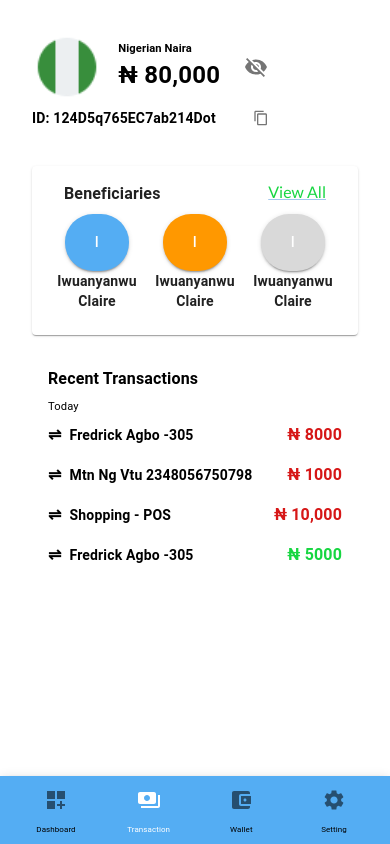
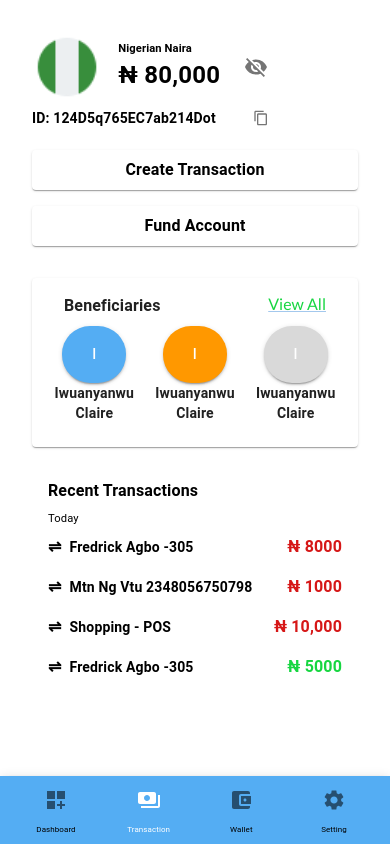
Before and after one commit to doseamp/web-frontend, a React (Create React App) app: page /transactions in a window 390 px wide. Built offline with nearby package versions, Linux system fonts and the light colour scheme; no server answers.

Commit message:
Adjusted mobile view for the transactions page

```diff
--- a/src/pages/Transactions.jsx
+++ b/src/pages/Transactions.jsx
@@ -45,12 +45,17 @@ const Transactions = () => {
         <Box sx={{ px: 4, py: 2, mt: { xs: 2, md: 4 } }}>
           <Box
             sx={{
+              mb: 4,
+            }}
+          >
+            <Box display="flex">
+              <Box
+                sx={{
                   width: {
                     xs: "75%",
                     md: "35%",
                     lg: "25%",
                   },
-              mb: 4,
                 }}
               >
                 <Box
@@ -75,6 +80,7 @@ const Transactions = () => {
                     <VisibilityOffIcon />
                   </IconButton>
                 </Box>
+
                 <Box display="flex" alignItems="center">
                   <Typography variant="body2" sx={{ fontWeight: "bold" }}>
                     ID: 124D5q765EC7ab214Dot
@@ -83,6 +89,65 @@ const Transactions = () => {
                     <ContentCopyIcon sx={{ fontSize: "1rem" }} />
                   </IconButton>
                 </Box>
+              </Box>
+
+              <Stack
+                direction="column"
+                sx={{ ml: "auto", display: { xs: "none", md: "flex" } }}
+                gap={2}
+              >
+                <Button sx={{ boxShadow: 1, p: 1 }}>
+                  <Typography
+                    sx={{
+                      fontWeight: "bold",
+                      textTransform: "capitalize",
+                      color: "#000000",
+                    }}
+                  >
+                    Create Transaction
+                  </Typography>
+                </Button>
+                <Button sx={{ boxShadow: 1, p: 1 }}>
+                  <Typography
+                    sx={{
+                      fontWeight: "bold",
+                      textTransform: "capitalize",
+                      color: "#000000",
+                    }}
+                  >
+                    Fund Account
+                  </Typography>
+                </Button>
+              </Stack>
+            </Box>
+            <Stack
+              direction="column"
+              sx={{ mt: 2, display: { xs: "flex", md: "none" } }}
+              gap={2}
+            >
+              <Button sx={{ boxShadow: 1, p: 1 }}>
+                <Typography
+                  sx={{
+                    fontWeight: "bold",
+                    textTransform: "capitalize",
+                    color: "#000000",
+                  }}
+                >
+                  Create Transaction
+                </Typography>
+              </Button>
+              <Button sx={{ boxShadow: 1, p: 1 }}>
+                <Typography
+                  sx={{
+                    fontWeight: "bold",
+                    textTransform: "capitalize",
+                    color: "#000000",
+                  }}
+                >
+                  Fund Account
+                </Typography>
+              </Button>
+            </Stack>
           </Box>
 
           <Card>
@@ -106,6 +171,7 @@ const Transactions = () => {
                       xs: "1fr 1fr 1fr ",
                       md: "1fr 1fr 1fr 1fr 1fr 1fr 1fr",
                     },
+                    gap: 1,
                   }}
                 >
                   <Stack justifyContent="center" alignItems="center">
```
Lines whose indentation alone changed are shown as unchanged.
